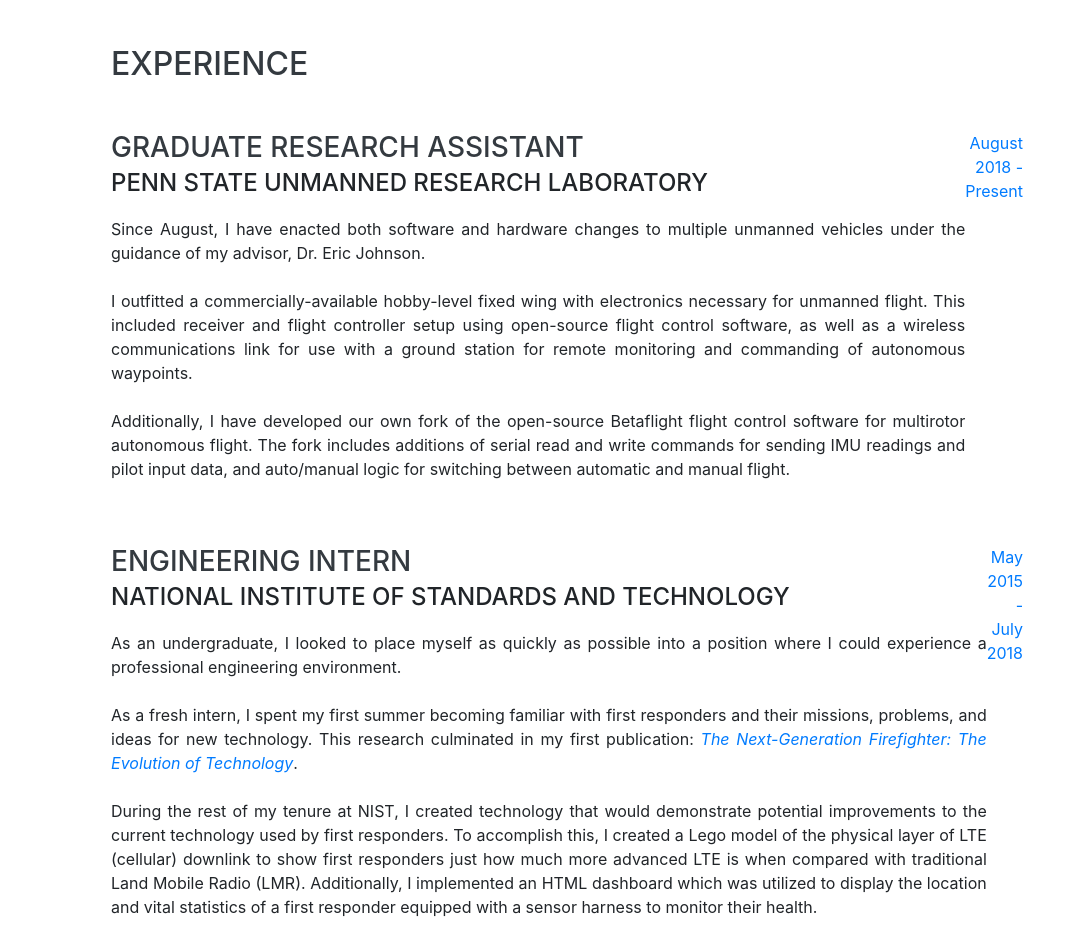
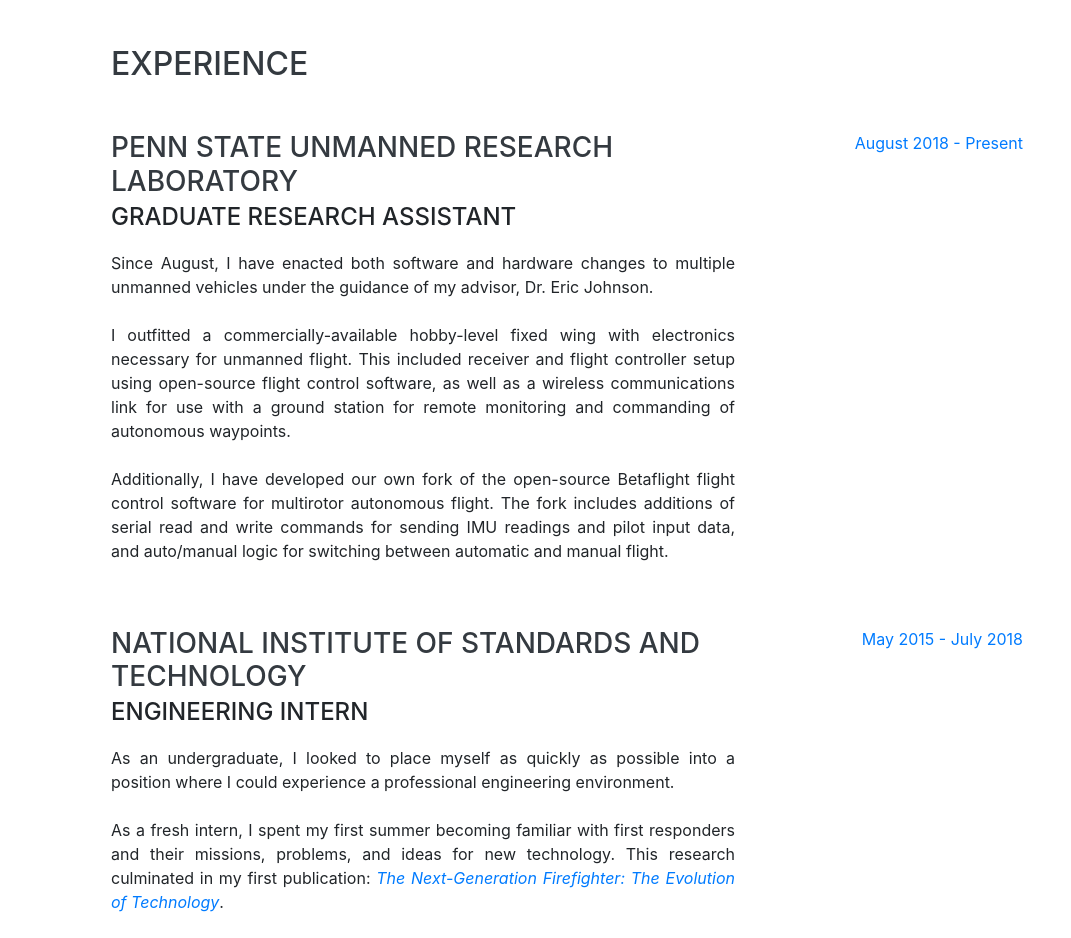
Before and after one commit to jacob-crouse/jacob-crouse.github.io, a website with bundled scripts: page index.html in a window 1280 px wide. Shown: the part 804-1742 px from the top of the page, without its empty margins (209-1280 px from the left). Built offline with nearby package versions, Linux system fonts and the light colour scheme; a web font is replaced by a local one.

Commit message:
Reformatted the Experience tab to fit with everything else

```diff
--- a/index.html
+++ b/index.html
@@ -88,51 +88,44 @@
       <a href="https://www.hackerrank.com/jacobcrouse3" target="_blank">
           <i class="fab fa-hackerrank"></i>
           </a>
-	  <!--
-          <a href="#">
-            <i class="fab fa-twitter"></i>
-          </a>
-          <a href="#">
-            <i class="fab fa-facebook-f"></i>
-	  </a> -->
+        </div>
         </div>
       </div>
     </section>
 
     <hr class="m-0">
 
-    <section class="resume-section p-3 p-lg-5 d-flex justify-content-center" id="experience">
+    <section class="resume-section p-3 p-lg-5 d-flex align-items-center" id="experience">
       <div class="w-100">
         <h2 class="mb-5">Experience</h2>
-
-	<div class="resume-item d-flex flex-column flex-md-row justify-content-between mb-5">
+	<div class="resume-item d-flex felx-column flex-md-row justify-content-between mb-5">
 		<div class="resume-content">
-			<h3 class="mb-0">Graduate Research Assistant</h3>
-			<div class="subheading mb-3">Penn State Unmanned Research Laboratory</div>
+            <h3 class="mb-0">Penn State Unmanned Research Laboratory</h3>
+            <div class="subheading mb-3">Graduate Research Assistant</div>
             <p style="text-align: justify">Since August, I have enacted both software and hardware changes to multiple unmanned vehicles under the guidance of my advisor, Dr. Eric Johnson.<br><br>
             I outfitted a commercially-available hobby-level fixed wing with electronics necessary for unmanned flight. This included receiver and flight controller setup using open-source flight control software, as well as a wireless communications link for use with a ground station for remote monitoring and commanding of autonomous waypoints.<br><br>
-            Additionally, I have developed our own fork of the open-source Betaflight flight control software for multirotor autonomous flight. The fork includes additions of serial read and write commands for sending IMU readings and pilot input data, and auto/manual logic for switching between automatic and manual flight.</p>
+            Additionally, I have developed our own fork of the open-source Betaflight flight control software for multirotor autonomous flight. The fork includes additions of serial read and write commands for sending IMU readings and pilot input data, and auto/manual logic for switching between automatic and manual flight.
+            </p>
 			</div>
-			<div class="rusume-dat text-md-right">
+			<div class="resume-date text-md-right">
 				<span class="text-primary">August 2018 - Present</span>
 			</div>
 		</div>
-
         <div class="resume-item d-flex flex-column flex-md-row justify-content-between mb-5">
           <div class="resume-content">
-			<h3 class="mb-0">Engineering Intern</h3>
-			<div class="subheading mb-3">National Institute of Standards and Technology</div>
+            <h3 class="mb-0">National Institute of Standards and Technology</h3>
+            <div class="subheading mb-3">Engineering Intern</div>
             <p style="text-align: justify">As an undergraduate, I looked to place myself as quickly as possible into a position where I could experience a professional engineering environment.<br><br>
             As a fresh intern, I spent my first summer becoming familiar with first responders and their missions, problems, and ideas for new technology. This research culminated in my first publication: <a href=https://www.nist.gov/publications/next-generation-firefighter-evolution-technology target="_blank"><i>The Next-Generation Firefighter: The Evolution of Technology</i></a>.<br><br>
-            During the rest of my tenure at NIST, I created technology that would demonstrate potential improvements to the current technology used by first responders. To accomplish this, I created a Lego model of the physical layer of LTE (cellular) downlink to show first responders just how much more advanced LTE is when compared with traditional Land Mobile Radio (LMR). Additionally, I implemented an HTML dashboard which was utilized to display the location and vital statistics of a first responder equipped with a sensor harness to monitor their health.</p>
+            During the rest of my tenure at NIST, I created technology that would demonstrate potential improvements to the current technology used by first responders. To accomplish this, I created a Lego model of the physical layer of LTE (cellular) downlink to show first responders just how much more advanced LTE is when compared with traditional Land Mobile Radio (LMR). Additionally, I implemented an HTML dashboard which was utilized to display the location and vital statistics of a first responder equipped with a sensor harness to monitor their health.
+            </p>
           </div>
-			<div class="rusume-dat text-md-right">
+          <div class="resume-date text-md-right">
             <span class="text-primary">May 2015 - July 2018</span>
           </div>
         </div>
 
       </div>
-
     </section>
 
     <hr class="m-0">
@@ -213,7 +206,7 @@
             </div>
             <div style="float: left; width: 65%">
             <h3 style="text-align: left" class="mb-0">Selected Courses</h3>
-            <div style="float: left; width: 40%">
+            <div style="float: left; width: 50%">
                 <ul class="list">
                     <li style="text-align: left" class="list-item"><b>Courses Completed:</b></li>
                     <ul class="list">
@@ -223,20 +216,12 @@
                     </ul>
                 </ul>
             </div>
-            <div style="float: left; width: 30%">
+            <div style="float: left; width: 50%">
                 <ul class="list">
                     <li style="text-align: left" class="list-item"><b>Courses In Progress:</b></li>
                     <ul class="list">
                         <li style="text-align: left" class="list-item">Non-Linear Control and Stability</li>
                         <li style="text-align: left" class="list-item">Adaptive Control</li>
-                    </ul>
-                </ul>
-            </div>
-            <div style="float: left; width: 30%">
-                <ul class="list">
-                    <li style="text-align: left" class="list-item"><b>Audited Courses:</b></li>
-                    <ul class="list">
-                        <li style="text-align: left" class="list-item">Neural Networks</li>
                     </ul>
                 </ul>
             </div>
```
Lines whose indentation alone changed are shown as unchanged.
